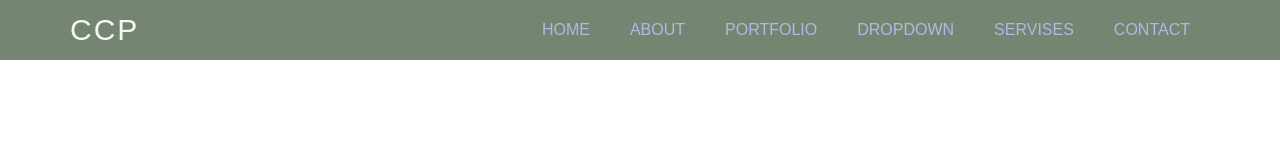
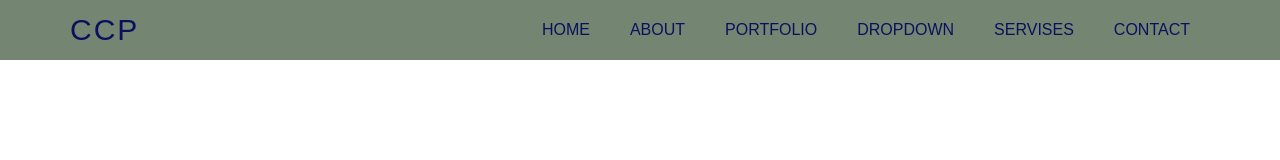
Before and after one commit to sahhebali/DropDown_Menu, a plain HTML site: page index.html in a window 1280 px wide. Drawn offline with Linux system fonts and the light colour scheme.

Commit message:
Drop-down-menu2

```diff
--- a/style.css
+++ b/style.css
@@ -29,7 +29,7 @@ header {
   align-items: center;
 }
 .logo {
-  color: rgb(248, 247, 245);
+  color: rgb(9, 17, 94);
   font-family: "jost", sans-serif;
   font-weight: 500;
   text-transform: uppercase;
@@ -46,13 +46,13 @@ nav ul li {
 }
 nav ul li a {
   transition: 0.3s;
-  color: rgb(178, 183, 231);
+  color: rgb(9, 17, 94);
   font-family: "jost", sans-serif;
   font-weight: 400;
   text-transform: uppercase;
 }
 nav ul li:hover a {
-  color: rgb(178, 209, 39);
+  color: rgb(185, 233, 10);
 }
 nav ul li:hover ul a {
   color: #ffffff;
```
